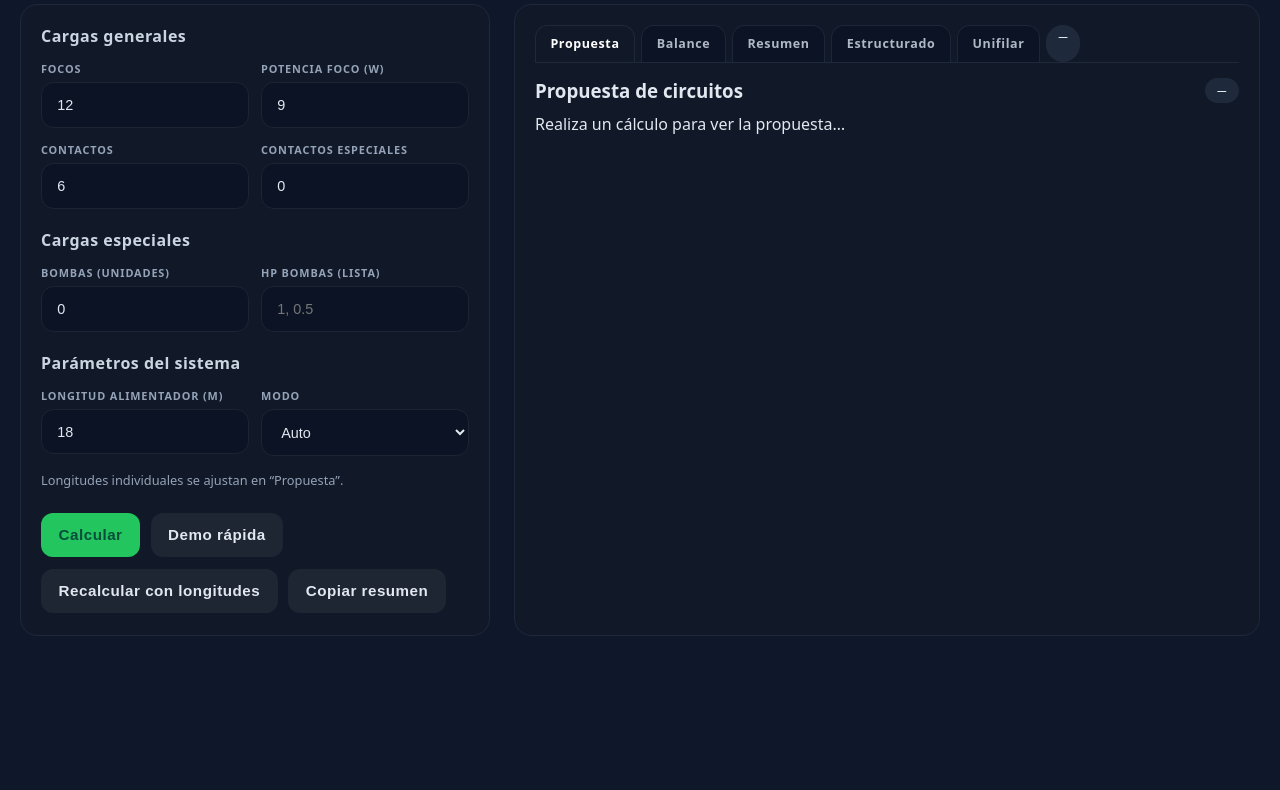
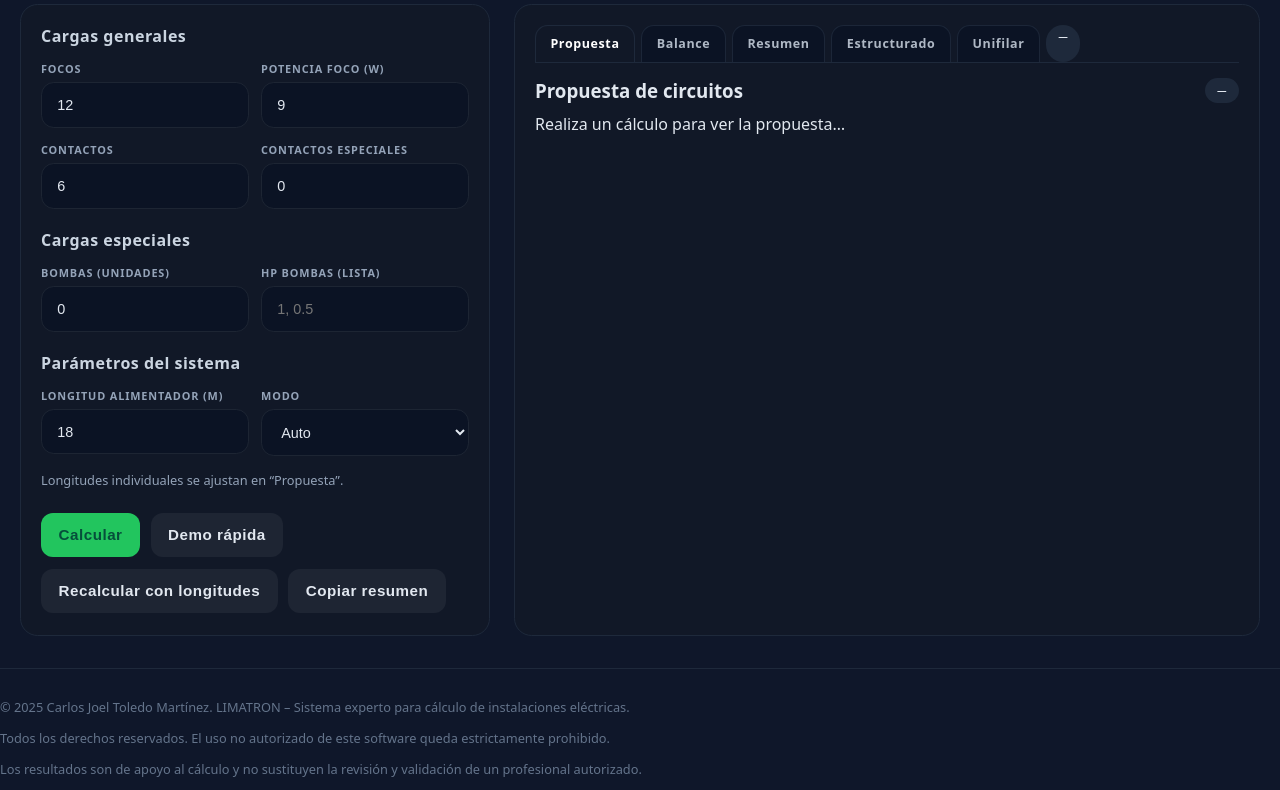
Before and after one commit to CarlosToledo01/limitaron, a website: page web/index.html in a window 1280 px wide. Shown: the part 119-909 px from the top of the page. Before the commit the page ends 800 px from the top, so only its background shows below. Drawn offline with Linux system fonts and the light colour scheme.

Commit message:
Actualizar UI en index.html

```diff
--- a/web/index.html
+++ b/web/index.html
@@ -738,5 +738,14 @@
       });
     });
   </script>
+
+  <footer style="margin-top:2rem;padding-top:1rem;font-size:.8rem;color:#64748b;border-top:1px solid #1e293b;">
+    <p>© 2025 Carlos Joel Toledo Martínez. LIMATRON – Sistema experto para cálculo de instalaciones eléctricas.</p>
+    <p>Todos los derechos reservados. El uso no autorizado de este software queda estrictamente prohibido.</p>
+    <p>Los resultados son de apoyo al cálculo y no sustituyen la revisión y validación de un profesional autorizado.</p>
+  </footer>
 </body>
 </html>
+
+</body>
+</html>
```
